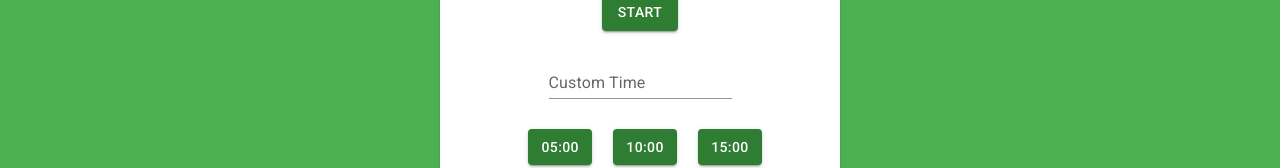
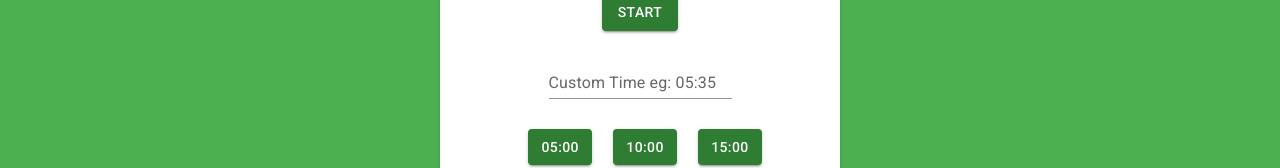
Before and after one commit to raphaelbaere/trymer, a React (Create React App) app: page / in a window 1280 px wide. Shown: the part 275-443 px from the top of the page. Built offline with nearby package versions, Linux system fonts and the light colour scheme.

Commit message:
Versão Final

```diff
--- a/package.json
+++ b/package.json
@@ -2,7 +2,7 @@
   "name": "trybe-timer",
   "version": "0.1.0",
   "private": true,
-  "homepage": "https://{raphaelbaere}.github.io/{raphaelbaere.github.io}",
+  "homepage": "https://{raphaelbaere}.github.io",
   "dependencies": {
     "@emotion/react": "^11.10.5",
     "@emotion/styled": "^11.10.5",
--- a/public/index.html
+++ b/public/index.html
@@ -28,7 +28,7 @@
       work correctly both with client-side routing and a non-root public URL.
       Learn how to configure a non-root public URL by running `npm run build`.
     -->
-    <title>React App</title>
+    <title>Trymer</title>
   </head>
   <body>
     <noscript>You need to enable JavaScript to run this app.</noscript>
--- a/src/App.js
+++ b/src/App.js
@@ -20,7 +20,7 @@ class App extends React.Component {
   }
 
 
-  clockHeart = () => {
+  clocking = () => {
     const { counter } = this.state;
     if (counter >= 0) {
       const minutes = Math.floor(counter / 60);
@@ -53,7 +53,7 @@ class App extends React.Component {
         this.intervalId = setInterval(() => {
         this.setState((prevState) => ({
           counter: prevState.counter - 1
-        }), this.clockHeart)
+        }), this.clocking)
       }, 1000);
   }
 
@@ -134,7 +134,7 @@ class App extends React.Component {
         {control ? <Button onClick={this.onStartButtonClick} color="success" variant="contained">START</Button> : <Button onClick={this.onPauseButtonClick} color="success" variant="contained">PAUSE</Button>}
         </div>
         <div className="time-input">
-        <TextField onChange={this.onCustomTimeInputChange} value={inputTime} color="success" id="standard-basic" label="Custom Time" variant="standard" />
+        <TextField onChange={this.onCustomTimeInputChange} value={inputTime} color="success" id="standard-basic" label="Custom Time eg: 05:35" variant="standard" />
         </div>
         <div className="buttons">
         <Button onClick={this.onTimerButtonClick} color="success" variant="contained">05:00</Button>
```
